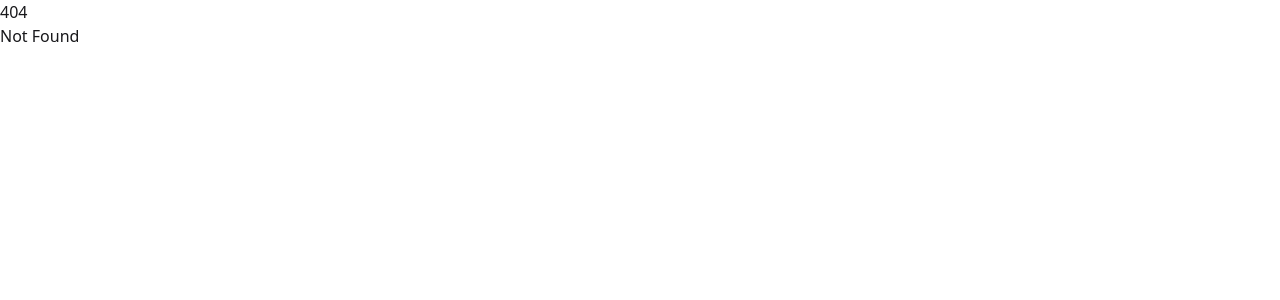
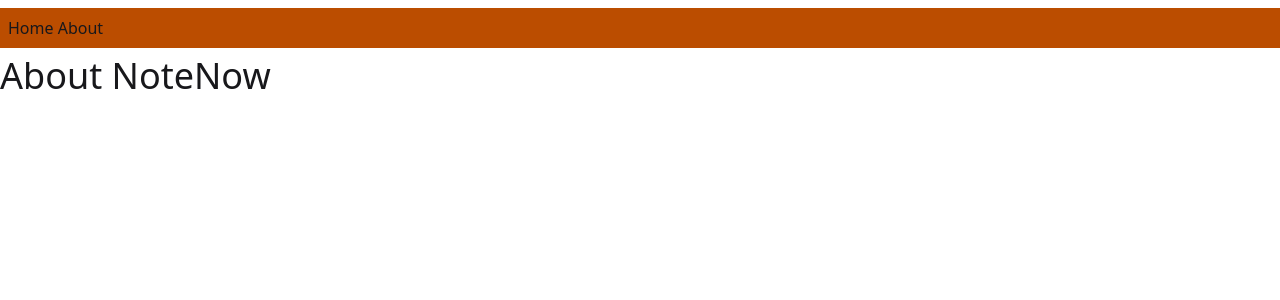
Before and after one commit to suburb4n/svelte5, a SvelteKit app: page /about in a window 1280 px wide. Before the commit this address had no page. Shown: the top 300 px of the page. Built offline with nearby package versions, Linux system fonts and the light colour scheme.

Commit message:
Lecture Code For creating-routes-and-navigating

```diff
--- a/src/routes/+layout.svelte
+++ b/src/routes/+layout.svelte
@@ -4,4 +4,12 @@
 	let { children } = $props();
 </script>
 
+<nav class="my-2 bg-amber-700 p-2">
+	<ul class="flex gap-2">
+		<li>
+			<a href="/">Home</a>
+			<a href="/about">About</a>
+		</li>
+	</ul>
+</nav>
 {@render children()}
--- /dev/null
+++ b/src/routes/about/+page.svelte
@@ -0,0 +1,11 @@
+<script lang="ts">
+	let name = $state('NoteNow');
+</script>
+
+<h1 class="text-4xl">About {name}</h1>
+
+<style>
+	h1 {
+		color: var(--color-red-400);
+	}
+</style>
```
